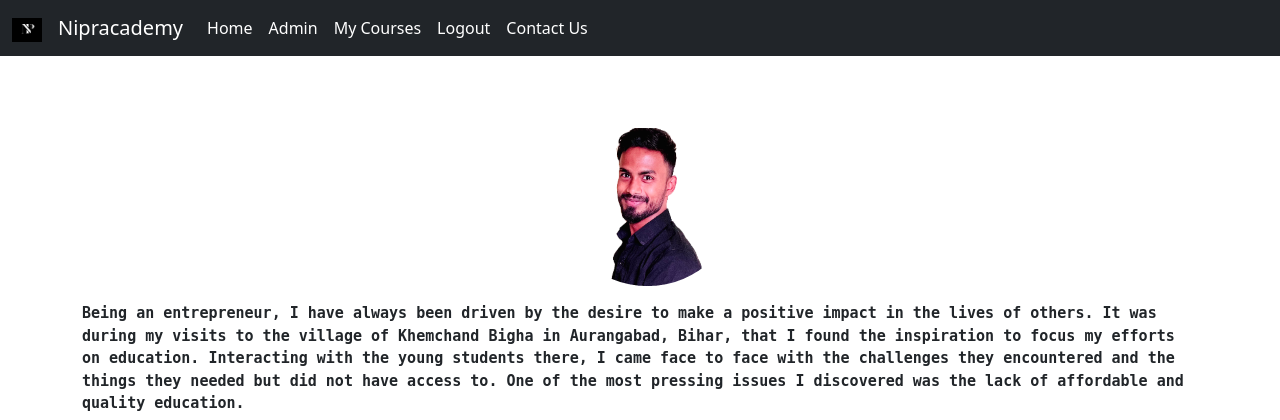
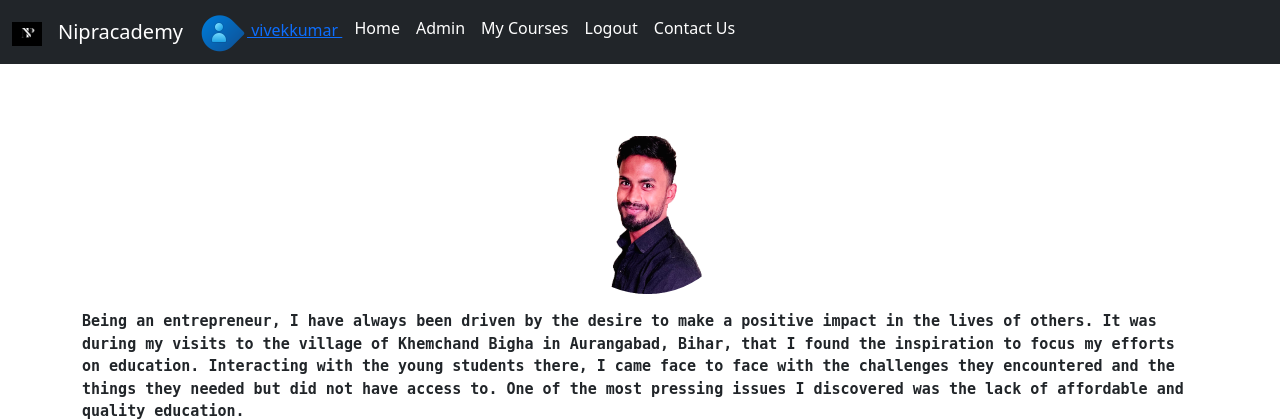
Before and after one commit to Nitin658/Nipracademy-site, a Django app: page /About_us in a window 1280 px wide. Shown: the top 420 px of the page. Run offline with Django 4.2, Linux system fonts and the light colour scheme; a user stored in the database is signed in; some libraries are stand-ins or nearby versions.

Commit message:
Update base.html

```diff
--- a/Nipracademy/templates/Nipracademy/base.html
+++ b/Nipracademy/templates/Nipracademy/base.html
@@ -33,6 +33,16 @@
         </button>
         <div class="collapse navbar-collapse" id="navbarNav">
           <ul class="navbar-nav ml-auto">
+
+          {% if request.user.is_authenticated %}
+            <li class="nav-item">
+              <a class="nav-link-active" area-current="page">
+                <img src="{% static 'image\icons8-username-48.png' %}" alt="User">
+                {{ user.username }}
+              </a>&nbsp;
+            </li>
+            {%endif%}
+
             <li class="nav-item">
               <a class="nav-link active" aria-current="page" href="{% url 'home' %}">Home</a>
             </li>
```
